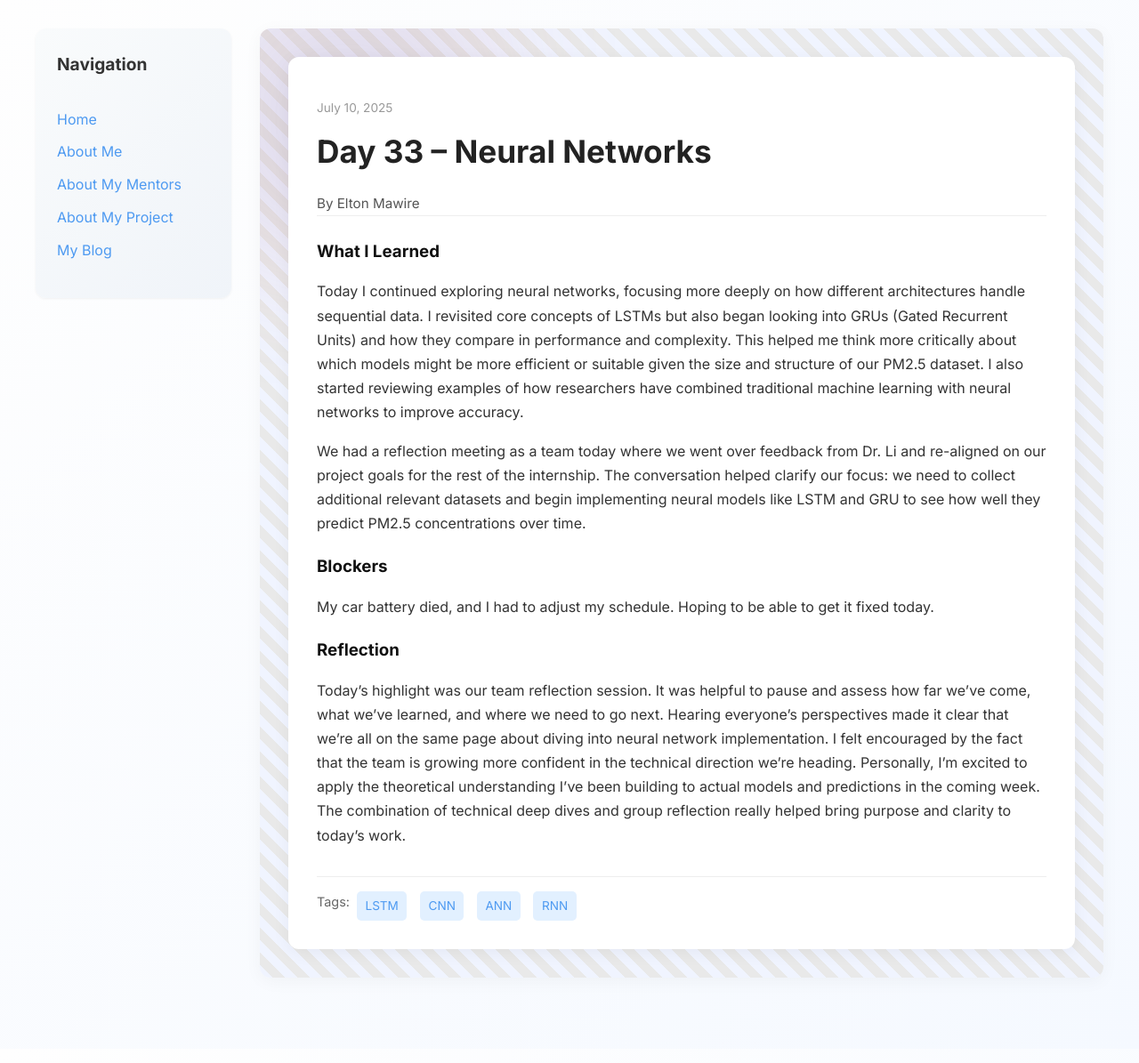
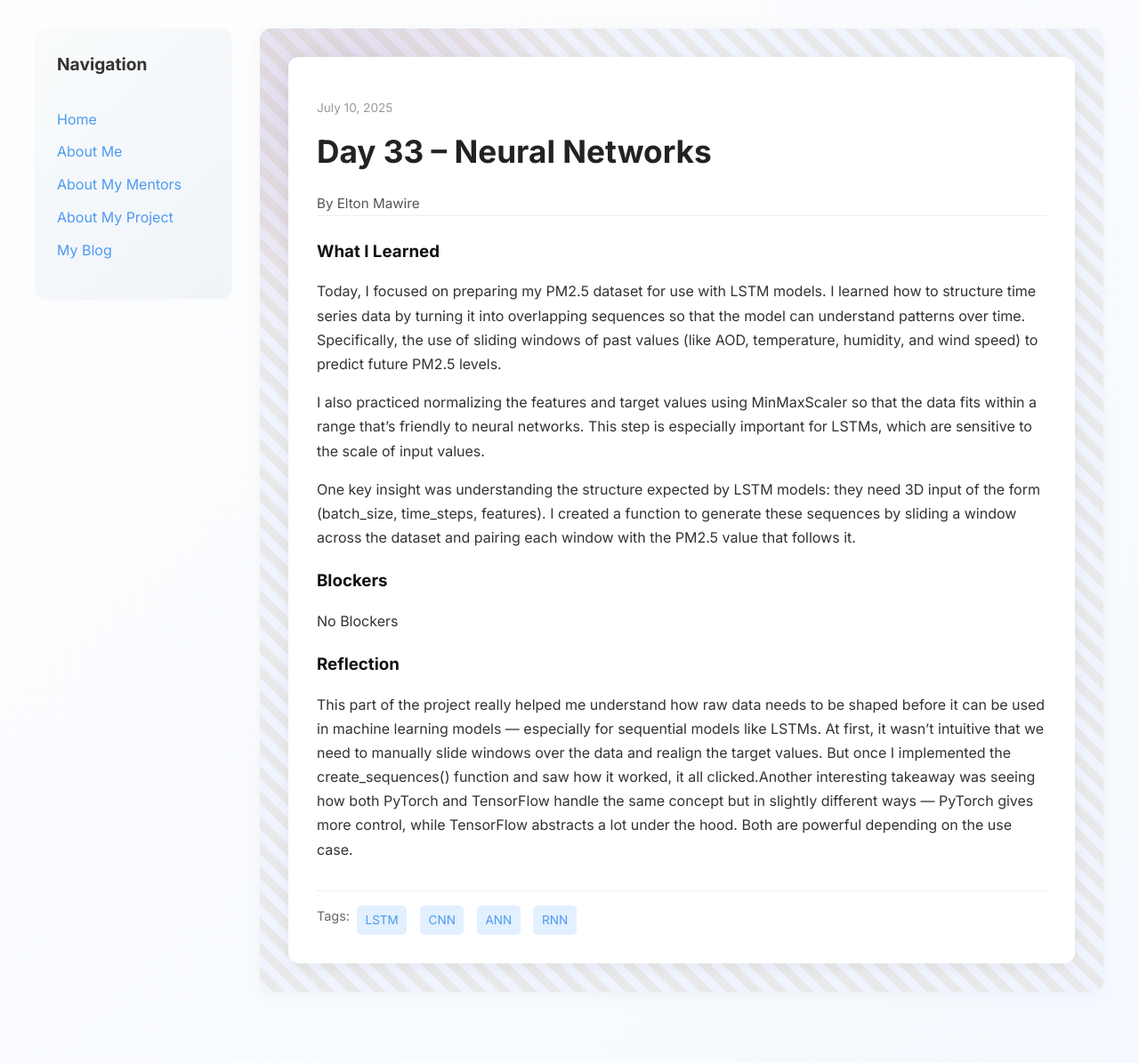
Before and after one commit to Nginga/Nginga.github.io, a Jekyll site: the page built from _posts/2025-07-10-day-33.md, in a window 1280 px wide. Shown: the whole page at 89% size. Built offline with Jekyll 4.4.1, drawn with Linux system fonts in a browser that asks for light colours.

Commit message:
Update 2025-07-10-day-33.md

```diff
--- a/_posts/2025-07-10-day-33.md
+++ b/_posts/2025-07-10-day-33.md
@@ -7,13 +7,15 @@
 tags: ["LSTM", "CNN", "ANN", "RNN"]
 
 what_i_learned: |
-  Today I continued exploring neural networks, focusing more deeply on how different architectures handle sequential data. I revisited core concepts of LSTMs but also began looking into GRUs (Gated Recurrent Units) and how they compare in performance and complexity. This helped me think more critically about which models might be more efficient or suitable given the size and structure of our PM2.5 dataset. I also started reviewing examples of how researchers have combined traditional machine learning with neural networks to improve accuracy.
+  Today, I focused on preparing my PM2.5 dataset for use with LSTM models. I learned how to structure time series data by turning it into overlapping sequences so that the model can understand patterns over time. Specifically, the use of sliding windows of past values (like AOD, temperature, humidity, and wind speed) to predict future PM2.5 levels.
 
-  We had a reflection meeting as a team today where we went over feedback from Dr. Li and re-aligned on our project goals for the rest of the internship. The conversation helped clarify our focus: we need to collect additional relevant datasets and begin implementing neural models like LSTM and GRU to see how well they predict PM2.5 concentrations over time.
+  I also practiced normalizing the features and target values using MinMaxScaler so that the data fits within a range that's friendly to neural networks. This step is especially important for LSTMs, which are sensitive to the scale of input values.
+
+  One key insight was understanding the structure expected by LSTM models: they need 3D input of the form (batch_size, time_steps, features). I created a function to generate these sequences by sliding a window across the dataset and pairing each window with the PM2.5 value that follows it.
 
 blockers: |
-  My car battery died, and I had to adjust my schedule. Hoping to be able to get it fixed today.
+  No Blockers
 
 reflection: |
-  Today’s highlight was our team reflection session. It was helpful to pause and assess how far we’ve come, what we’ve learned, and where we need to go next. Hearing everyone's perspectives made it clear that we’re all on the same page about diving into neural network implementation. I felt encouraged by the fact that the team is growing more confident in the technical direction we're heading. Personally, I’m excited to apply the theoretical understanding I’ve been building to actual models and predictions in the coming week. The combination of technical deep dives and group reflection really helped bring purpose and clarity to today’s work.
+  This part of the project really helped me understand how raw data needs to be shaped before it can be used in machine learning models — especially for sequential models like LSTMs. At first, it wasn’t intuitive that we need to manually slide windows over the data and realign the target values. But once I implemented the create_sequences() function and saw how it worked, it all clicked.Another interesting takeaway was seeing how both PyTorch and TensorFlow handle the same concept but in slightly different ways — PyTorch gives more control, while TensorFlow abstracts a lot under the hood. Both are powerful depending on the use case.
 ---
```
